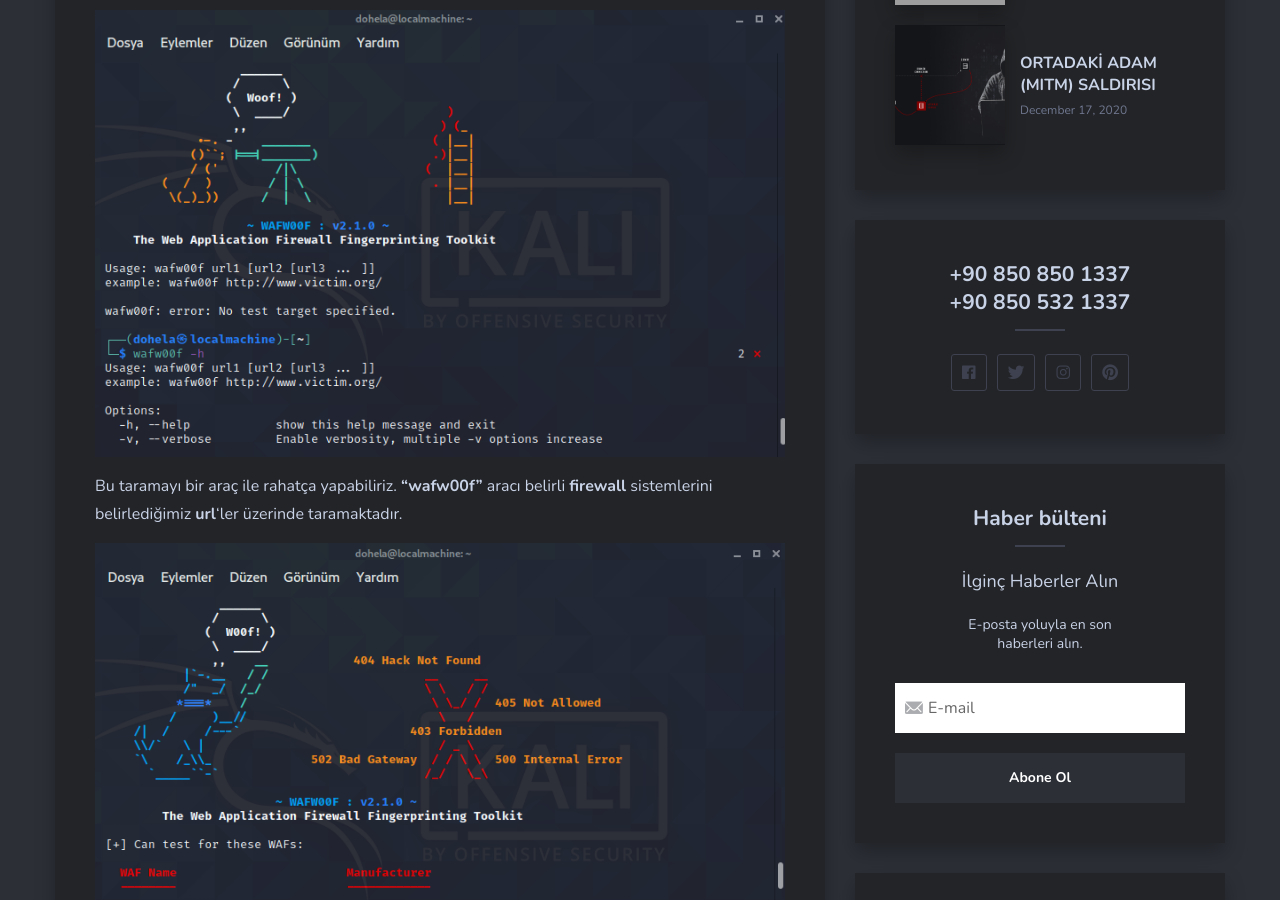
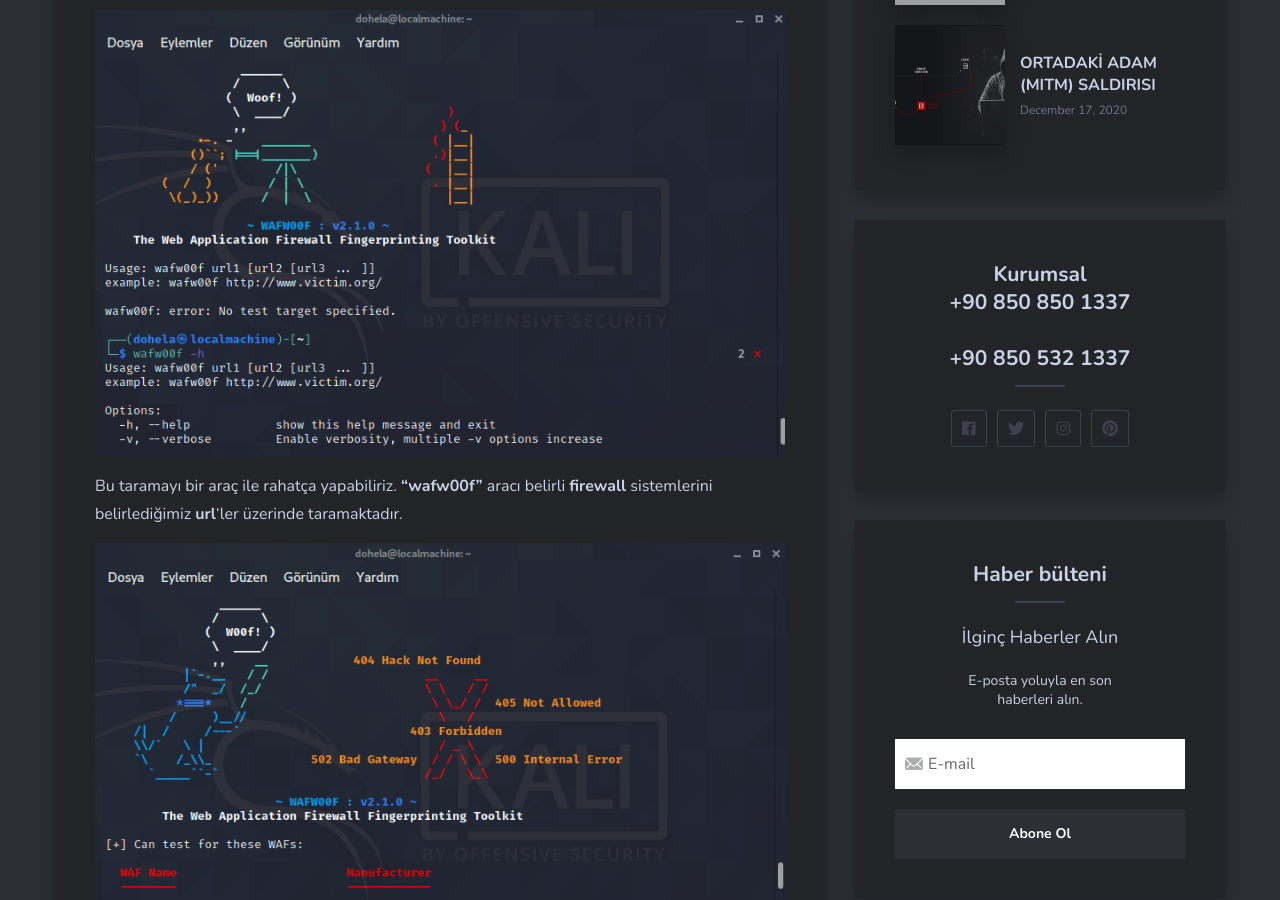
Before and after one commit to 1337software/1337software.github.io, a Jekyll site: the page built from _posts/2020-12-23-waf-tespiti.markdown, in a window 1280 px wide and 900 px high, scrolled down 1083 px. Built offline with Jekyll 4.4.1, drawn with Linux system fonts in a browser that asks for light colours; nearby versions of some CDN libraries; comment, search, counter and statistics services are not loaded; grey boxes are pictures that could not be loaded.

Commit message:
Update sidebar.html

```diff
--- a/_includes/sidebar.html
+++ b/_includes/sidebar.html
@@ -24,7 +24,7 @@
   {% endif %}
 
   <div class="widget widget-social">
-    <h3 class="widget-title">+90 850 850 1337 <br>+90 850 532 1337</br></h3>
+    <h3 class="widget-title">Kurumsal <br>+90 850 850 1337</br> <br>+90 850 532 1337</br></h3>
     <ul class="social-profiles list-reset">
       {% if site.facebook %}
       <li class="social-profiles-item">
```
